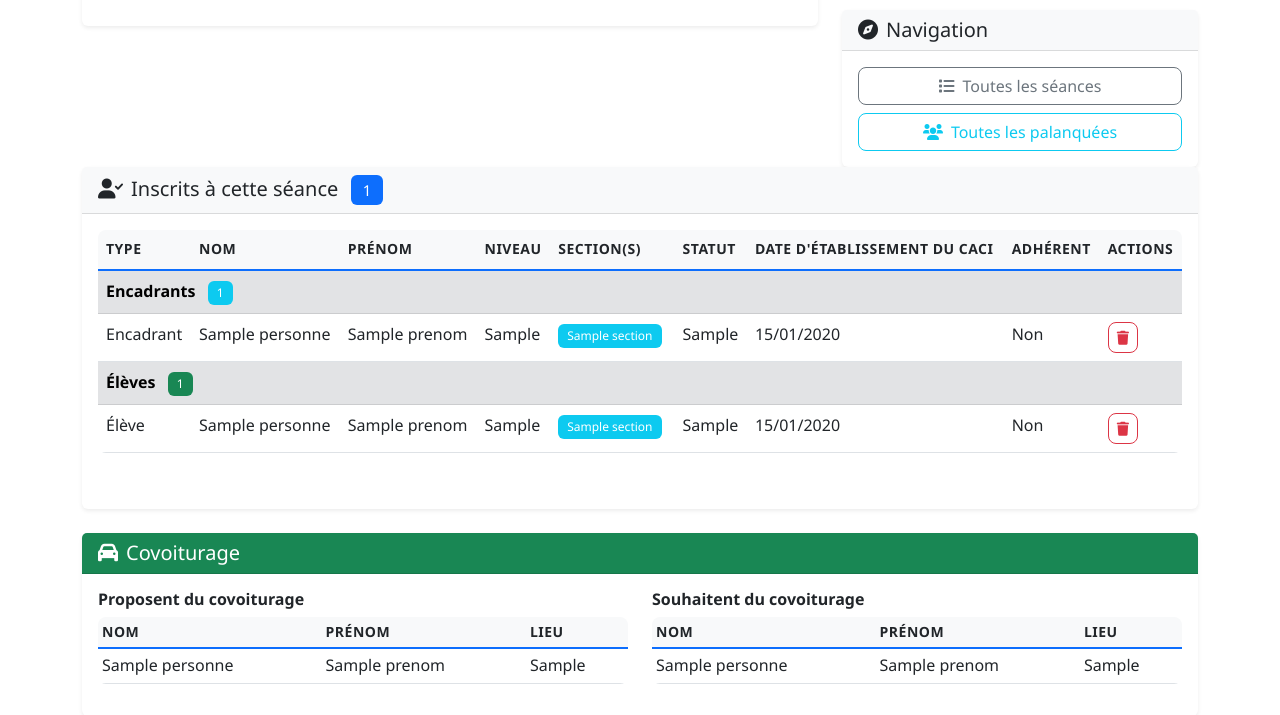
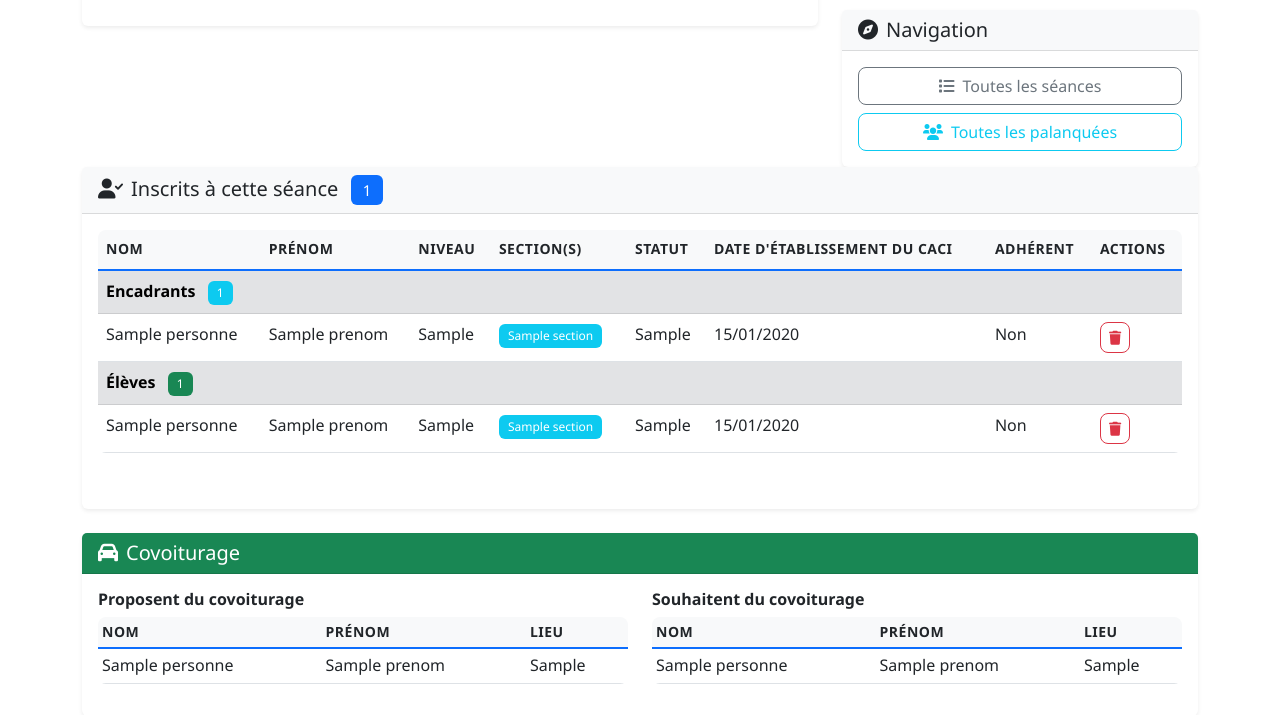
Before and after one commit to abissolah/aquademie-technique, a Django app: template templates/gestion/seance_detail.html in a window 1280 px wide. Shown: the part 1021-1736 px from the top of the page. Run offline with Django 5.2, Linux system fonts and the light colour scheme; the template is opened without the code that fills it: most values are stand-ins (such as "Sample title", 1, 10 or a date in 2020).

Commit message:
tableau encadrants / eleves fiche séance

```diff
--- a/templates/gestion/seance_detail.html
+++ b/templates/gestion/seance_detail.html
@@ -251,7 +251,6 @@
             <table class="table table-hover">
                 <thead>
                     <tr>
-                        <th>Type</th>
                         <th>Nom</th>
                         <th>Prénom</th>
                         <th>Niveau</th>
@@ -269,7 +268,6 @@
                     </tr>
                     {% for ins in inscrits_encadrants %}
                     <tr>
-                        <td>Encadrant</td>
                         <td>{{ ins.personne.nom }}</td>
                         <td>{{ ins.personne.prenom }}</td>
                         <td>{{ ins.personne.get_niveau_display }}</td>
@@ -292,7 +290,6 @@
                     </tr>
                     {% for ins in inscrits_eleves %}
                     <tr>
-                        <td>Élève</td>
                         <td>{{ ins.personne.nom }}</td>
                         <td>{{ ins.personne.prenom }}</td>
                         <td>{{ ins.personne.get_niveau_display }}</td>
```
